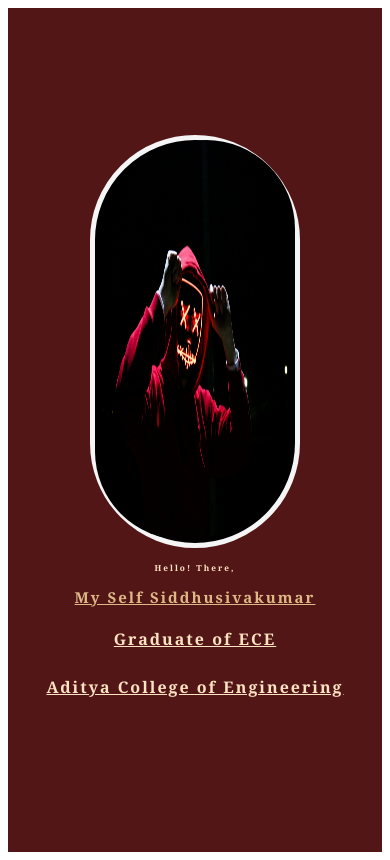
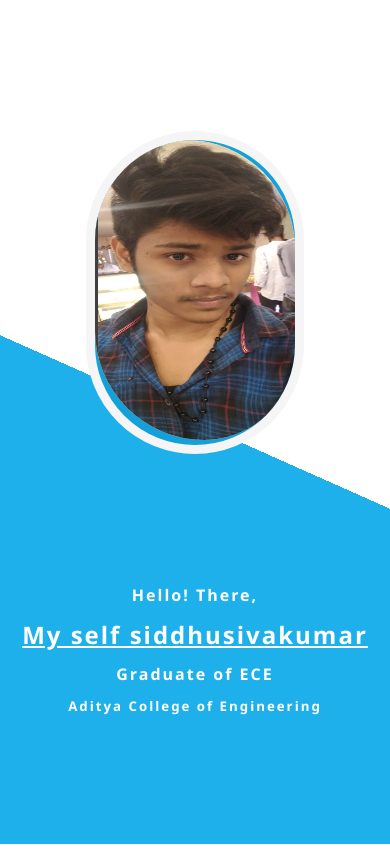
Before and after one commit to Kakinadasiddhu/siddhusivakumar.github.io, a plain HTML site: page index.html in a window 390 px wide. Drawn offline with Linux system fonts and the light colour scheme.

Commit message:
Add files via upload

```diff
--- a/index.css
+++ b/index.css
@@ -1,42 +1,57 @@
+*{
+    overflow: hidden;
+    margin: 0;
+}
 .container{
-    background-color:rgb(83, 22, 22);
+    background-image:linear-gradient(24deg,rgb(30, 176, 234) 50%,white 50%);
     height:100vh;
+    width: 100%;
     display: flex;
     justify-content: center;
     align-items: center;
     color:white;
-    font-family: Cambria, Cochin, Georgia, Times, 'Times New Roman', serif;
+    font-family: 'Segoe UI', Tahoma, Geneva, Verdana, sans-serif;
     letter-spacing: 2px;
 }
+
 img{
-    max-width: 300px;
-    border-radius: 250px 200px ;
+    width:200px;
+
+    height:300px;
+    border-radius: 240px 290px;
+    background-color: whitesmoke;
+
 }
+.right{
+    border: 9px solid whitesmoke;
+    border-radius: 200px 200px;
+    background-color:rgb(19, 161, 217);
+
+}
+.right:hover{
+    background-color:rgb(9, 137, 241);
+}
+.left{
+    padding-right:200px;
+}
+@media (max-width:768px) {
+    .container{
+        flex-direction: column-reverse;
+        justify-content:space-evenly;
+    }
+    .left{
+
+        padding-right: 0;
+        margin:2px;
+        text-align: center;
+    }
+    .txt{
+        padding: 6px;
+    }
+    .right{
+        margin-top: 10px;
+    }
 
 
-.right{
-  border: 9px solid rgb(237, 231, 231);
-  border-radius: 200px 200px;
-  background-color:black;
+
 }
-.left{
-  padding:50px;
-  text-align: center;
-}
-
-@media (max-width:768px) {
-  .container{
-    flex-direction: column-reverse;
-    font-size: 10px;
-
-  }
-  img{
-    max-width: 200px;
-  }
-  .right{
-    border: 5px solid rgb(245, 245, 245);
-  }
-  .left{
-    padding: 0px;
-  }
-}
--- a/index.html
+++ b/index.html
@@ -8,18 +8,19 @@
     <link rel="stylesheet" href="index.css">
 </head>
 <body>
-    <div style="color: bisque;" class="container">
+    <div class="container">
          <div class="left">
-            <h5>Hello! There,</h5>
-            <h2 style="color: burlywood;"><u>My Self Siddhusivakumar</u></h2>
-            <h4 style="font-size: medium;"><u>Graduate of ECE</u></h4>
-            <h5 style="font-size: medium;"><u>Aditya College of Engineering</u> </h5>
+            <h4 class="txt">Hello! There,</h4>
+            <h2 class="txt"><u>My self siddhusivakumar</u> </h2>
+            <h4 class="txt">Graduate of ECE</h4>
+            <h5 class="txt">Aditya College of Engineering </h5>
          </div>
          <div class="right">
-            <img src="img.jpg" height="400" width="2000">
-            </div>
+            <img src="pic2.png" >
          </div>
     </div>
-    <script src="index.js"> </script>
+
 </body>
 </html>
+
+<!-- https://naidusaladi.github.io/SivaRamaKrishna.github.io/ -->
```
Also changed, not shown: pic2.png (added).
